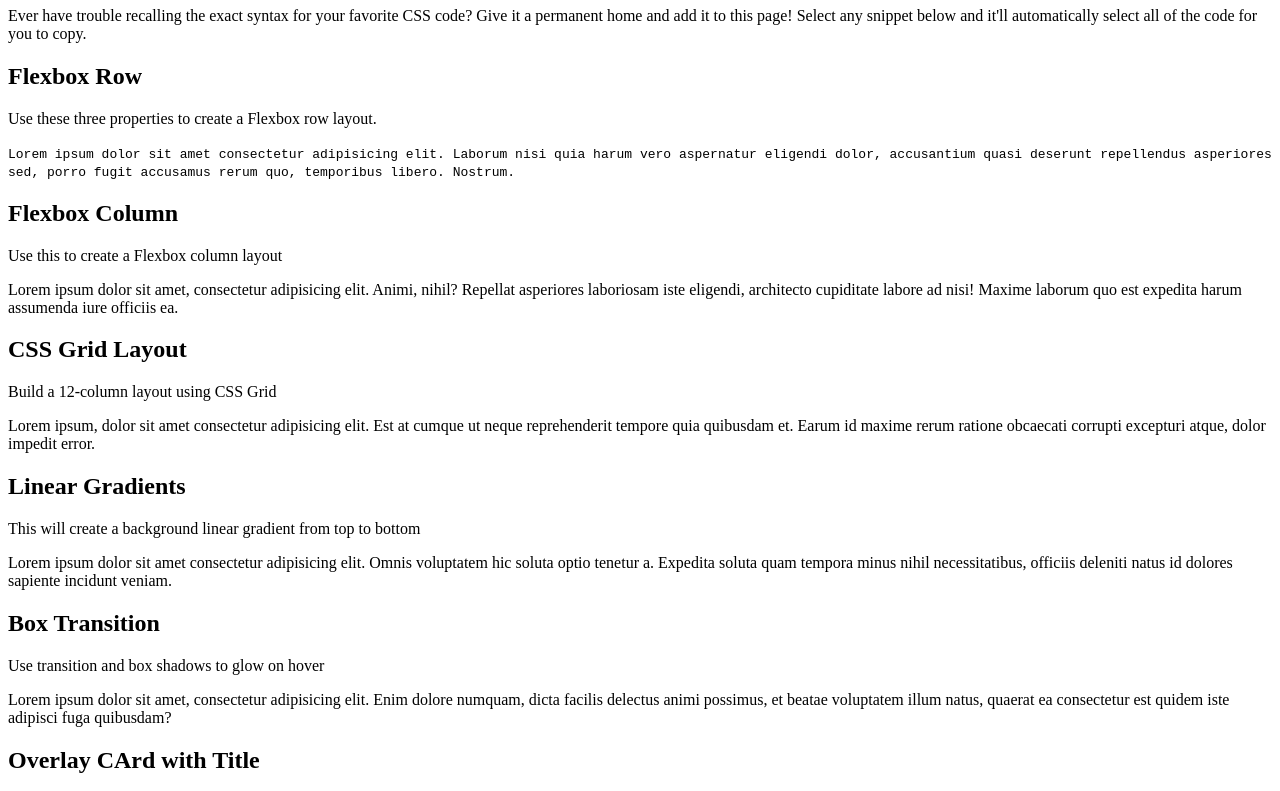
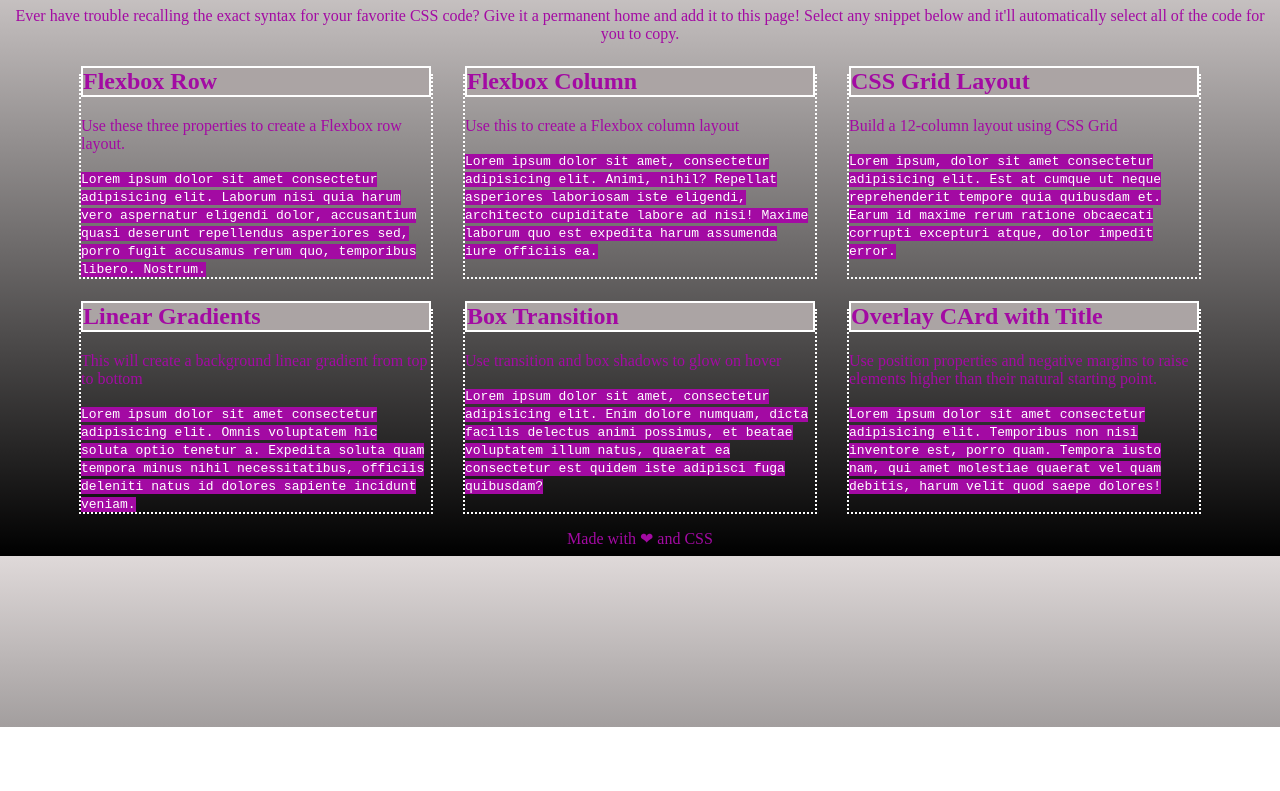
Before and after one commit to priyarizal/02mini-project, a plain HTML site: page Index.html in a window 1280 px wide. Shown: the part 73-864 px from the top of the page. After the commit the page ends 800 px from the top, so only its background shows below. Drawn offline with Linux system fonts and the light colour scheme.

Commit message:
CSS Colors

```diff
--- a/Assets/Styles.css
+++ b/Assets/Styles.css
@@ -1,3 +1,43 @@
-h1 {
+body {
+    color: rgb(163, 10, 163);
+    background-image: linear-gradient(rgb(223, 217, 217), black);
+    transition: width 2s, height 4s;
+}
+
+h1,
+.intro {
+    text-align: center
+}
+
+div {
+    display: flex;
+    flex-wrap: wrap;
     justify-content: center;
+
 }
+
+section {
+    display: block;
+    width: 350px;
+    margin: 15px;
+    border: 2px dotted white;
+}
+
+h2 {
+    border: 2px solid white;
+    position: relative;
+    margin-top: -10px;
+    z-index: 1;
+    background-color: rgb(171, 164, 164);
+
+}
+
+code {
+    background-color: rgb(163, 10, 163);
+    color: white;
+    user-select: all;
+}
+
+footer {
+    text-align: center;
+}
--- a/Index.html
+++ b/Index.html
@@ -14,11 +14,11 @@
         <h1>CSS Snippet Cheatsheet</h1>
     </header>
 
-    <p>
+    <p class="intro">
         Ever have trouble recalling the exact syntax for your favorite CSS code? Give it a permanent home and add it to
         this page! Select any snippet below and it'll automatically select all of the code for you to copy.
     </p>
-
+    <div>
         <section>
             <h2>Flexbox Row</h2>
             <p>Use these three properties to create a Flexbox row layout.
@@ -32,54 +32,59 @@
             <h2>Flexbox Column</h2>
             <p>Use this to create a Flexbox column layout
             </p>
-        <div>
-            Lorem ipsum dolor sit amet, consectetur adipisicing elit. Animi, nihil? Repellat asperiores laboriosam iste
+            <code>
+                Lorem ipsum dolor sit amet, consectetur adipisicing elit. Animi, nihil? Repellat asperiores laboriosam
+                iste
                 eligendi, architecto cupiditate labore ad nisi! Maxime laborum quo est expedita harum assumenda iure
                 officiis ea.
 
-        </div>
+            </code>
         </section>
         <section>
             <h2>CSS Grid Layout</h2>
             <p>Build a 12-column layout using CSS Grid
             </p>
-        <div>
-            Lorem ipsum, dolor sit amet consectetur adipisicing elit. Est at cumque ut neque reprehenderit tempore quia
+            <code>
+                Lorem ipsum, dolor sit amet consectetur adipisicing elit. Est at cumque ut neque reprehenderit tempore
+                quia
                 quibusdam et. Earum id maxime rerum ratione obcaecati corrupti excepturi atque, dolor impedit error.
 
-        </div>
+            </code>
         </section>
+        <br>
         <section>
             <h2>Linear Gradients</h2>
             <p>This will create a background linear gradient from top to bottom
             </p>
-        <div>
+            <code>
                 Lorem ipsum dolor sit amet consectetur adipisicing elit. Omnis voluptatem hic soluta optio tenetur a.
                 Expedita soluta quam tempora minus nihil necessitatibus, officiis deleniti natus id dolores sapiente
                 incidunt veniam.
 
-        </div>
+            </code>
         </section>
         <section>
             <h2>Box Transition</h2>
             <p>Use transition and box shadows to glow on hover
             </p>
-        <div>
+            <code>
 
-            Lorem ipsum dolor sit amet, consectetur adipisicing elit. Enim dolore numquam, dicta facilis delectus animi
-            possimus, et beatae voluptatem illum natus, quaerat ea consectetur est quidem iste adipisci fuga quibusdam?
-        </div>
+                Lorem ipsum dolor sit amet, consectetur adipisicing elit. Enim dolore numquam, dicta facilis delectus
+                animi
+                possimus, et beatae voluptatem illum natus, quaerat ea consectetur est quidem iste adipisci fuga
+                quibusdam?
+            </code>
         </section>
         <section>
             <h2>Overlay CArd with Title</h2>
             <p>Use position properties and negative margins to raise elements higher than their natural starting point.
             </p>
-        <div>
+            <code>
                 Lorem ipsum dolor sit amet consectetur adipisicing elit. Temporibus non nisi inventore est, porro quam.
                 Tempora iusto nam, qui amet molestiae quaerat vel quam debitis, harum velit quod saepe dolores!
 
+            </code>
     </div>
-    </section>
 
     <footer>
         Made with ❤ and CSS
```
Lines whose indentation alone changed are shown as unchanged.
